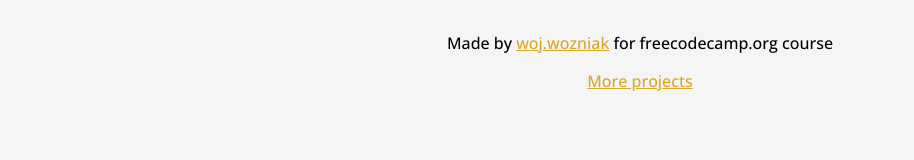
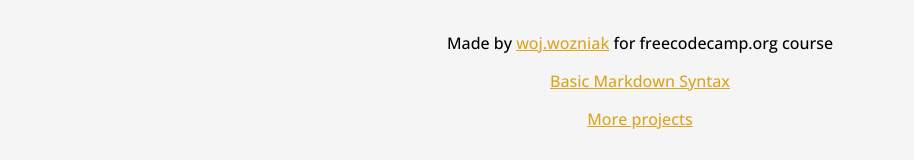
Before and after one commit to wojwozniak/react-projects, a React (Create React App) app: page / in a window 1280 px wide. Shown: the part 535-695 px from the top of the page, without its empty margins (0-914 px from the left). Built offline with nearby package versions, Linux system fonts and the light colour scheme.

Commit message:
Reset button added, styling fixed

```diff
--- a/src/components/Editor.tsx
+++ b/src/components/Editor.tsx
@@ -50,7 +50,6 @@ const Editor: React.FunctionComponent<EditorProps> = ({ passData }) => {
   2. is a great way
   3. to show something
   4. step by step
-  - Numbers aren't nessesary though
 
   ![Img](https://ih1.redbubble.net/image.1456184519.3847/flat,128x,075,f-pad,128x128,f8f8f8.jpg)
   And this is your github readme after doing it using this editor
--- a/src/components/Foot.tsx
+++ b/src/components/Foot.tsx
@@ -4,6 +4,7 @@ const Foot = () => {
   return (
     <div id="foot">
       <p id="subtitle">Made by <a href="https://twitter.com/woj_wozniak" target="_blank">woj.wozniak</a> for freecodecamp.org course</p>
+      <p><a href="https://www.markdownguide.org/basic-syntax/">Basic Markdown Syntax</a></p>
       <p id="more"><a href="https://wojwozniak.github.io/">More projects</a></p>
     </div>
   );
--- a/src/components/css.css
+++ b/src/components/css.css
@@ -8,10 +8,6 @@ body, html {
   align-items: center;
   width: 100%;
   min-height: 100%;
-}
-
-#root {
-  margin: 15px;
 }
 
 div {
@@ -32,6 +28,12 @@ textarea {
   min-height: 400px;
 }
 
+#editor {
+  margin: auto;
+  margin-top: 0px;
+  margin-bottom: 0px;
+}
+
 blockquote, pre {
   background-color: #ebecf0;
 }
@@ -47,10 +49,11 @@ h1 {
 }
 
 #root {
+  margin: 15px;
   text-align: center;
   display: flex;
   flex-direction: column;
-  align-items: center;
+  justify-content: center;
 }
 
 #preview-wrapper {
@@ -58,6 +61,7 @@ h1 {
   max-width: 95%;
   min-height: 400px;
   text-align: left;
+  margin: auto;
 }
 
 #preview {
@@ -71,6 +75,10 @@ h1 {
 
 #foot a {
   color: goldenrod;
+}
+
+#foot a:hover {
+  color: darkgoldenrod;
 }
 
 #main {
@@ -104,4 +112,5 @@ h1 {
 #reset:hover {
   background-color: darkred;
   cursor: pointer;
+  color: black;
 }
```
